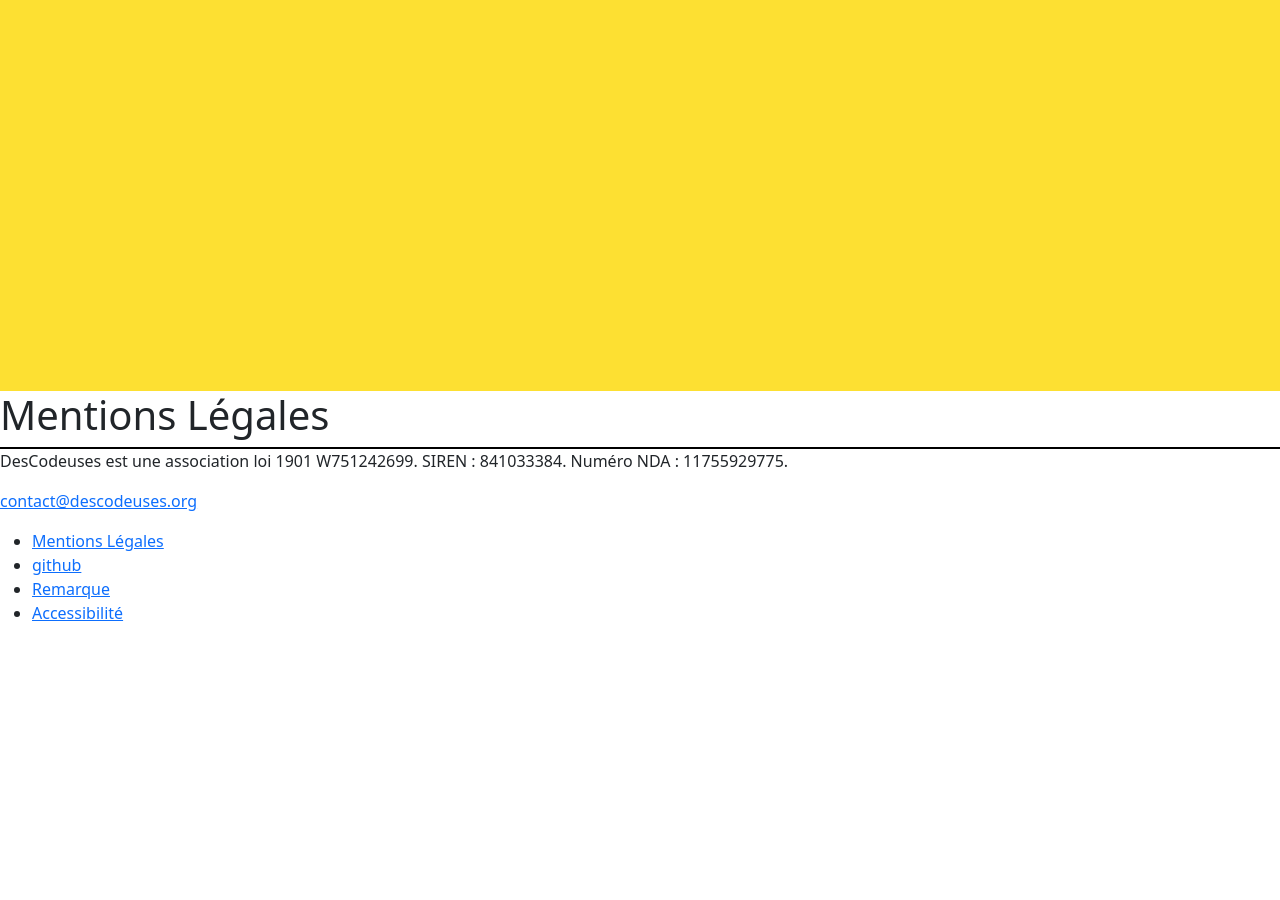
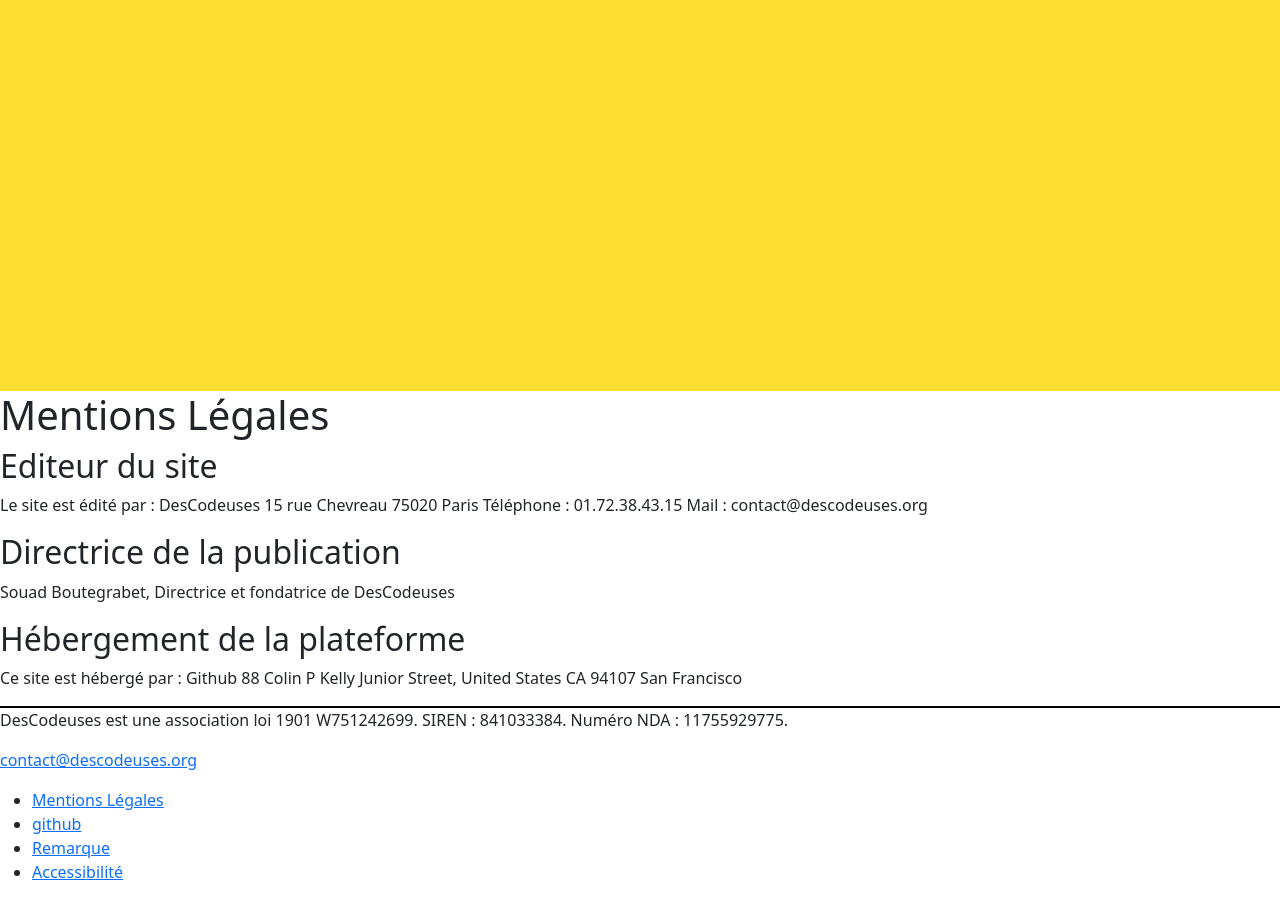
Before and after one commit to descodeuses/descodeuses.github.io, a Jekyll site: the page built from mentions_legales/index.md, in a window 1280 px wide and 900 px high, scrolled down 1025 px. Built offline with Jekyll 4.4.1, drawn with Linux system fonts in a browser that asks for light colours; before the commit the page ends 1666 px from its top, so only the background shows below that.

Commit message:
Ajout contenu

```diff
--- a/mentions_legales/index.md
+++ b/mentions_legales/index.md
@@ -3,3 +3,22 @@
 ---
 
 # Mentions Légales
+
+## Editeur du site
+
+Le site est édité par :
+DesCodeuses
+15 rue Chevreau
+75020 Paris
+Téléphone : 01.72.38.43.15
+Mail : contact@descodeuses.org
+
+## Directrice de la publication
+
+Souad Boutegrabet, Directrice et fondatrice de DesCodeuses
+
+## Hébergement de la plateforme
+
+Ce site est hébergé par :
+Github
+88 Colin P Kelly Junior Street, United States CA 94107 San Francisco
```
